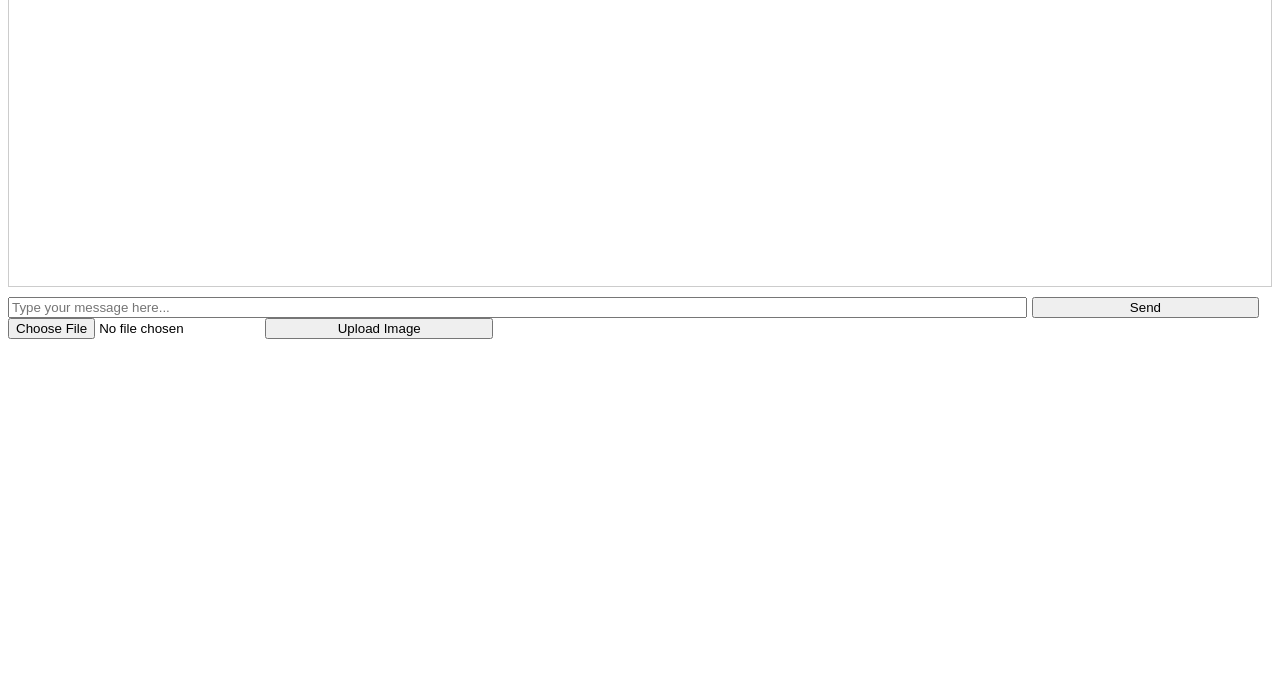
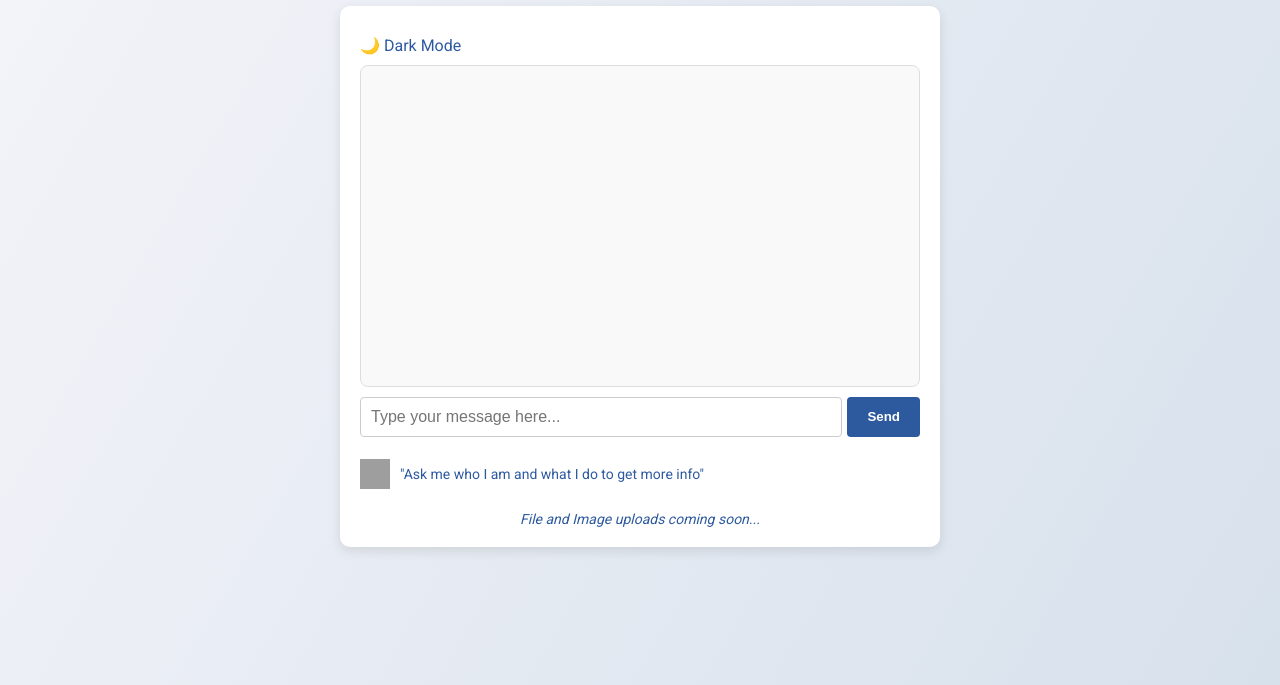
Before and after one commit to Adityavardhanjain/legal-tesseract-frontend, a plain HTML site: page index.html in a window 1280 px wide. Shown: the part 115-800 px from the top of the page. Drawn offline with Linux system fonts and the light colour scheme; grey boxes are pictures that could not be loaded.

Commit message:
Update index.html

```diff
--- a/index.html
+++ b/index.html
@@ -4,62 +4,247 @@
     <meta charset="UTF-8">
     <meta name="viewport" content="width=device-width, initial-scale=1.0">
     <title>Legal Tesseract Chatbot</title>
+    <link href="https://fonts.googleapis.com/css2?family=Roboto:wght@400;500&display=swap" rel="stylesheet">
     <style>
-        body { font-family: Arial, sans-serif; }
-        #chatbox { border: 1px solid #ccc; padding: 10px; height: 300px; overflow-y: scroll; }
-        #userInput { width: 80%; margin-top: 10px; }
-        #sendButton, #uploadButton { width: 18%; }
+        /* General Styling */
+        body {
+            font-family: 'Roboto', sans-serif;
+            background: linear-gradient(120deg, #f4f4f9, #d7e1ec);
+            color: #333;
+            display: flex;
+            flex-direction: column;
+            align-items: center;
+            margin: 0;
+            height: 100vh;
+        }
+
+        /* Loader */
+        #loader {
+            display: flex;
+            align-items: center;
+            justify-content: center;
+            position: fixed;
+            top: 0;
+            left: 0;
+            width: 100%;
+            height: 100%;
+            background: #fff;
+            z-index: 10;
+            font-size: 2em;
+            color: #2d5a9f;
+            animation: fadeOut 0.5s ease-out 2s forwards;
+        }
+
+        @keyframes fadeOut {
+            to { opacity: 0; visibility: hidden; }
+        }
+
+        /* Page Container */
+        #pageContent {
+            display: none; /* Shown only after loader disappears */
+            animation: fadeIn 1s ease-in forwards;
+            margin-top: 40px;
+            width: 90%;
+            max-width: 600px;
+        }
+
+        @keyframes fadeIn {
+            from { opacity: 0; }
+            to { opacity: 1; }
+        }
+
+        /* Header */
+        h1 {
+            color: #2d5a9f;
+            text-shadow: 1px 1px 2px rgba(0, 0, 0, 0.1);
+        }
+
+        /* Chatbox Container */
+        #chatContainer {
+            background: #fff;
+            border-radius: 10px;
+            box-shadow: 0 4px 12px rgba(0, 0, 0, 0.1);
+            overflow: hidden;
+            padding: 20px;
+        }
+
+        /* Chatbox */
+        #chatbox {
+            height: 300px;
+            overflow-y: auto;
+            padding: 10px;
+            border-radius: 8px;
+            background: #f9f9f9;
+            border: 1px solid #ddd;
+        }
+
+        /* Dark Mode Toggle */
+        .dark-toggle {
+            display: flex;
+            align-items: center;
+            gap: 10px;
+            cursor: pointer;
+            color: #2d5a9f;
+            margin: 10px 0;
+        }
+
+        .dark-toggle input {
+            display: none;
+        }
+
+        /* User Input Container */
+        #userInputContainer {
+            display: flex;
+            margin-top: 10px;
+        }
+
+        #userInput {
+            flex: 1;
+            padding: 10px;
+            border-radius: 4px;
+            border: 1px solid #ccc;
+            font-size: 16px;
+            margin-right: 5px;
+        }
+
+        #sendButton {
+            padding: 10px 20px;
+            background-color: #2d5a9f;
+            color: #fff;
+            border: none;
+            border-radius: 4px;
+            cursor: pointer;
+            font-weight: bold;
+            transition: background 0.3s ease;
+        }
+
+        #sendButton:hover {
+            background-color: #244a7a;
+        }
+
+        /* Chat Messages */
+        .chatMessage {
+            margin: 10px 0;
+            font-size: 14px;
+            word-wrap: break-word;
+            animation: fadeIn 0.5s ease;
+        }
+
+        /* Chatbox Scrollbar */
+        #chatbox::-webkit-scrollbar {
+            width: 6px;
+        }
+
+        #chatbox::-webkit-scrollbar-track {
+            background: #f1f1f1;
+            border-radius: 10px;
+        }
+
+        #chatbox::-webkit-scrollbar-thumb {
+            background: #ccc;
+            border-radius: 10px;
+        }
+
+        /* Notification for Future Upload Feature */
+        #uploadNotification {
+            margin-top: 15px;
+            font-size: 14px;
+            color: #2d5a9f;
+            font-style: italic;
+            text-align: center;
+        }
+
+        /* Cute Character Message */
+        #characterMessage {
+            display: flex;
+            align-items: center;
+            gap: 10px;
+            margin-top: 15px;
+            font-size: 14px;
+            color: #2d5a9f;
+        }
+
+        #characterImage {
+            width: 30px;
+            height: 30px;
+        }
     </style>
 </head>
 <body>
+    <!-- Loading Spinner -->
+    <div id="loader">Loading Legal Tesseract...</div>
+
+    <div id="pageContent">
         <h1>Legal Tesseract Chatbot</h1>
+        <div id="chatContainer">
+            <!-- Dark Mode Toggle -->
+            <div class="dark-toggle">
+                <label for="darkModeToggle">🌙 Dark Mode</label>
+                <input type="checkbox" id="darkModeToggle">
+            </div>
+
+            <!-- Chatbox -->
             <div id="chatbox"></div>
+
+            <!-- User Input -->
+            <div id="userInputContainer">
                 <input type="text" id="userInput" placeholder="Type your message here...">
                 <button id="sendButton">Send</button>
-    <input type="file" id="imageInput" accept="image/*">
-    <button id="uploadButton">Upload Image</button>
+            </div>
+
+            <!-- Cute Character Recommendation -->
+            <div id="characterMessage">
+                <img id="characterImage" src="https://img.icons8.com/clouds/50/000000/question-mark.png" alt="Character">
+                <p>"Ask me who I am and what I do to get more info"</p>
+            </div>
+
+            <!-- File Upload Notification -->
+            <div id="uploadNotification">
+                File and Image uploads coming soon...
+            </div>
+        </div>
+    </div>
 
     <script>
+        document.addEventListener("DOMContentLoaded", () => {
+            // Hide Loader and Show Content
+            setTimeout(() => {
+                document.getElementById("loader").style.display = "none";
+                document.getElementById("pageContent").style.display = "block";
+            }, 2000);
+
             const chatbox = document.getElementById("chatbox");
             const userInput = document.getElementById("userInput");
             const sendButton = document.getElementById("sendButton");
-        const imageInput = document.getElementById("imageInput");
-        const uploadButton = document.getElementById("uploadButton");
 
-        sendButton.addEventListener("click", async () => {
-            const userMessage = userInput.value;
-            chatbox.innerHTML += `<p><strong>You:</strong> ${userMessage}</p>`;
-            userInput.value = "";
+            async function sendMessage(message) {
+                chatbox.innerHTML += `<p class="chatMessage"><strong>You:</strong> ${message}</p>`;
+                chatbox.scrollTop = chatbox.scrollHeight;
 
                 const response = await fetch("https://legal-tesseract-chatbot.onrender.com/chat", {
                     method: "POST",
                     headers: { "Content-Type": "application/json" },
-                body: JSON.stringify({ message: userMessage }),
+                    body: JSON.stringify({ message })
                 });
 
                 const data = await response.json();
-            chatbox.innerHTML += `<p><strong>Bot:</strong> ${data.response}</p>`;
+                chatbox.innerHTML += `<p class="chatMessage"><strong>Bot:</strong> ${data.response}</p>`;
                 chatbox.scrollTop = chatbox.scrollHeight;
+            }
+
+            sendButton.addEventListener("click", () => {
+                const userMessage = userInput.value.trim();
+                if (userMessage) {
+                    sendMessage(userMessage);
+                    userInput.value = "";
+                }
             });
 
-        uploadButton.addEventListener("click", async () => {
-            const file = imageInput.files[0];
-            if (!file) {
-                alert("Please select an image to upload.");
-                return;
-            }
-
-            const formData = new FormData();
-            formData.append("image", file);
-
-            const response = await fetch("https://legal-tesseract-chatbot.onrender.com/upload", {
-                method: "POST",
-                body: formData
+            // Dark Mode Toggle
+            const darkModeToggle = document.getElementById("darkModeToggle");
+            darkModeToggle.addEventListener("change", () => {
+                document.body.classList.toggle("dark-mode", darkModeToggle.checked);
             });
-
-            const data = await response.json();
-            chatbox.innerHTML += `<p><strong>Bot:</strong> ${data.response}</p>`;
-            chatbox.scrollTop = chatbox.scrollHeight;
         });
     </script>
 </body>
```
Lines whose indentation alone changed are shown as unchanged.
